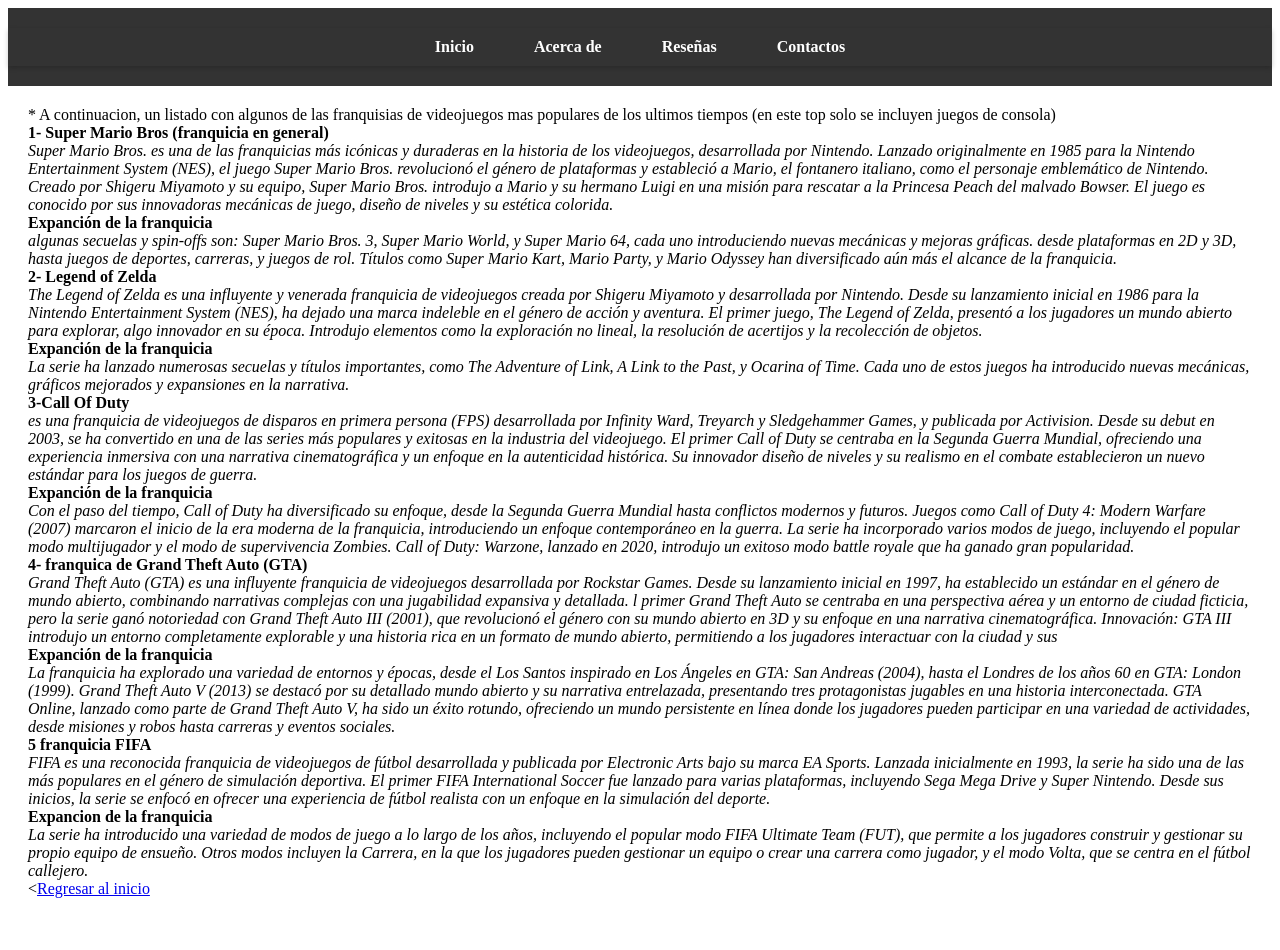
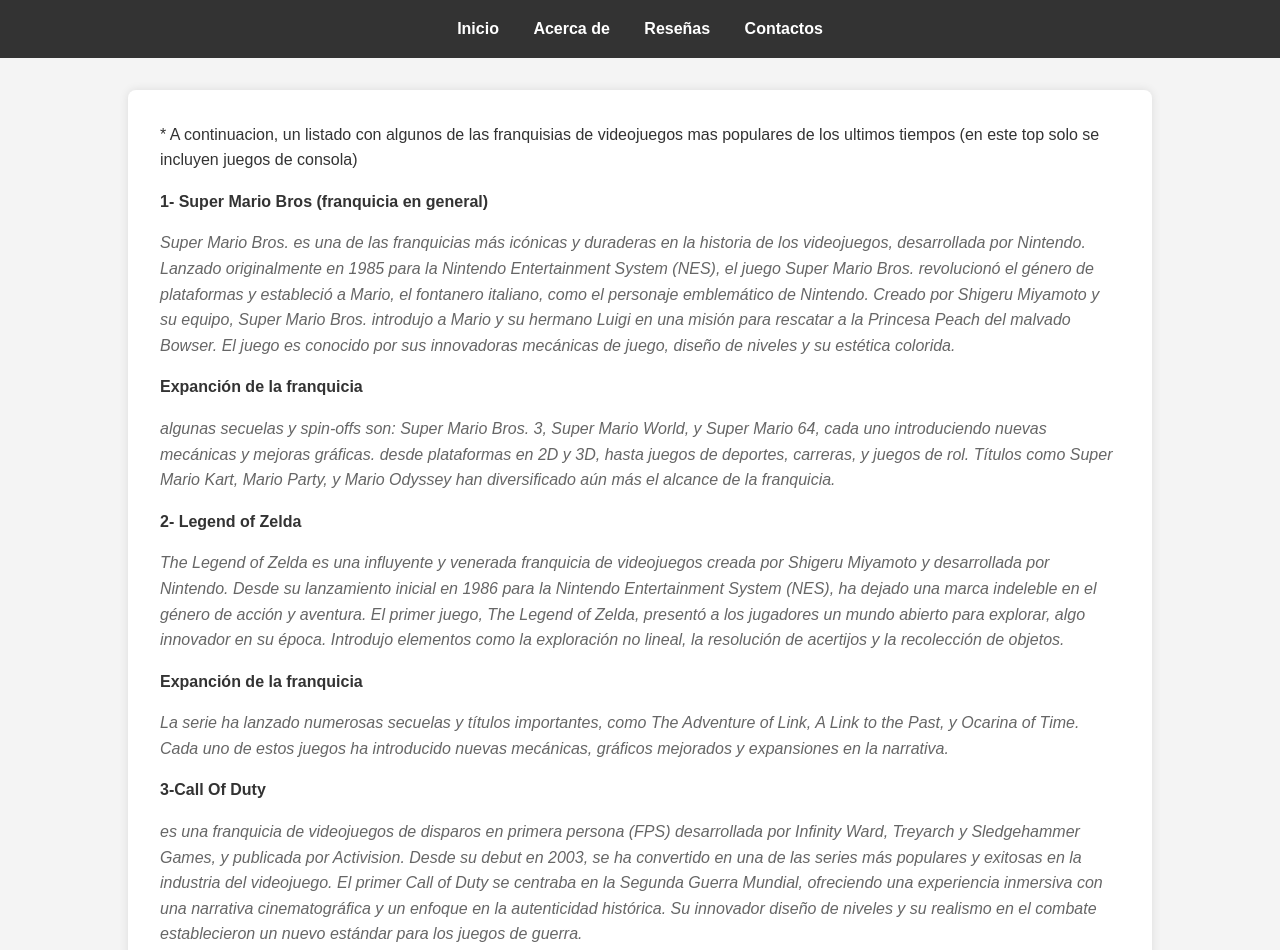
Before and after one commit to MarioCalzadilla/SitioWebVideojuegos, a plain HTML site: page views/resenas.html in a window 1280 px wide. Shown: the top 950 px of the page. Before the commit the page ends 926 px from the top, so only its background shows below. Drawn offline with Linux system fonts and the light colour scheme.

Commit message:
se realizo el estilo con css

```diff
--- a/css/estilos.css
+++ b/css/estilos.css
@@ -1,124 +1,243 @@
-body {
-    /* Reset de márgenes y rellenos */
-    *
+/* estilos.css */
 
-{
+/* Resetear márgenes y rellenos por defecto */
+* {
     margin: 0;
     padding: 0;
     box-sizing: border-box;
 }
 
-/* Estilo general del cuerpo */
+/* Estilo para el body */
 body {
-    font-family: 'Arial', sans-serif;
-    background-color: #1e1e1e; /* Fondo oscuro */
-    color: #e0e0e0; /* Texto claro */
+    font-family: Arial, sans-serif;
     line-height: 1.6;
+    background-color: #f4f4f4;
+    color: #333;
 }
 
-/* Contenedor principal */
-.container {
+/* Estilo para el contenedor principal */
+#container {
     width: 80%;
-    margin: auto;
-    overflow: hidden;
+    margin: 0 auto;
 }
 
-/* Cabecera */
+/* Estilo para el header */
 header {
     background: #333;
     color: #fff;
-    padding: 20px 0;
+    padding: 1rem 0;
     text-align: center;
 }
 
     header h1 {
-        margin: 0;
-        font-size: 2.5em;
+        margin-bottom: 0.5rem;
+        font-size: 2rem;
     }
 
-/* Navegación */
-.nav {
-    background-color: #333;
-    padding: 10px 0;
-    box-shadow: 0 2px 5px rgba(0, 0, 0, 0.2);
+/* Estilo para el menú de navegación */
+nav ul {
+    list-style: none;
+    padding: 0;
 }
 
+    nav ul li {
+        display: inline;
+        margin: 0 15px;
+    }
+
+        nav ul li a {
+            color: #fff;
+            text-decoration: none;
+            font-size: 1.1rem;
+        }
+
+            nav ul li a:hover {
+                text-decoration: underline;
+            }
+
+/* Estilo para el main */
+main {
+    padding: 2rem 0;
+}
+
+/* Agregar un poco de espacio al contenido principal */
+main {
+    background: #fff;
+    border-radius: 8px;
+    padding: 1.5rem;
+    box-shadow: 0 0 10px rgba(0, 0, 0, 0.1);
+}
+
+/* Añadir espacio en la parte inferior del contenedor */
+#container {
+    margin-bottom: 2rem;
+}
+
+/*css resena*/
+/* estilos.css */
+
+/* Resetear márgenes y rellenos por defecto */
+* {
+    margin: 0;
+    padding: 0;
+    box-sizing: border-box;
+}
+
+/* Estilo general para el body */
+body {
+    font-family: Arial, sans-serif;
+    line-height: 1.6;
+    background-color: #f4f4f4;
+    color: #333;
+}
+
+/* Estilo para el header */
+header {
+    background: #333;
+    color: #fff;
+    padding: 1rem;
+    text-align: center;
+}
+
+/* Estilo para la navegación */
 .nav ul {
     list-style: none;
     padding: 0;
-        margin: 0;
-        display: flex;
-        justify-content: center;
 }
 
     .nav ul li {
-            margin: 0 20px;
+        display: inline;
+        margin: 0 15px;
     }
 
         .nav ul li a {
             color: #fff;
             text-decoration: none;
-                font-weight: bold;
-                padding: 5px 10px;
-                transition: color 0.3s ease, background-color 0.3s ease;
-                border-radius: 5px;
+            font-size: 1.1rem;
         }
 
             .nav ul li a:hover {
-                    color: #333;
-                    background-color: #fff;
-                    text-decoration: none;
-                    box-shadow: 0px 4px 10px rgba(0, 0, 0, 0.1);
-                    padding: 7px 12px;
-                    border-radius: 5px;
+                text-decoration: underline;
             }
 
-/* Sección principal */
+/* Estilo para el main */
 main {
-    padding: 20px;
+    width: 80%;
+    margin: 2rem auto;
+    background: #fff;
+    padding: 2rem;
+    border-radius: 8px;
+    box-shadow: 0 0 10px rgba(0, 0, 0, 0.1);
 }
 
-h2 {
-    color: #ff5722; /* Color de títulos secundarios */
-    margin-bottom: 10px;
+    /* Estilo para párrafos dentro de main */
+    main p {
+        margin-bottom: 1rem;
     }
 
-/* Tarjetas de juego */
-.card {
-    background: #2b2b2b;
-    border: 1px solid #444;
-    border-radius: 8px;
-    padding: 20px;
-    margin-bottom: 20px;
-    transition: transform 0.3s ease;
+/* Estilo para textos en negrita y cursiva */
+b {
+    color: #333;
 }
 
-    .card img {
-        max-width: 100%;
-        border-radius: 8px;
+i {
+    color: #666;
+    font-style: italic;
 }
 
-    .card:hover {
-        transform: scale(1.05); /* Efecto de hover en las tarjetas */
+/* Estilo para el enlace de regreso */
+a {
+    color: #333;
+    text-decoration: none;
+    font-weight: bold;
 }
 
-/* Pie de página */
-footer {
+    a:hover {
+        text-decoration: underline;
+    }
+
+/*estilo css para acerca de*/
+
+/* estilos.css */
+
+/* Resetear márgenes y rellenos por defecto */
+* {
+    margin: 0;
+    padding: 0;
+    box-sizing: border-box;
+}
+
+/* Estilo general para el body */
+body {
+    font-family: Arial, sans-serif;
+    line-height: 1.6;
+    background-color: #f4f4f4;
+    color: #333;
+}
+
+/* Estilo para el header */
+header {
     background: #333;
     color: #fff;
+    padding: 1rem 0;
     text-align: center;
-    padding: 10px 0;
 }
 
-    footer p {
-        margin: 0;
+/* Estilo para la navegación */
+.nav ul {
+    list-style: none;
+    padding: 0;
 }
 
-/* Diseño responsivo */
-@media (max-width: 768px) {
-    header h1 {
-        font-size: 2em;
+    .nav ul li {
+        display: inline;
+        margin: 0 15px;
     }
 
-    nav ul li
+        .nav ul li a {
+            color: #fff;
+            text-decoration: none;
+            font-size: 1rem;
         }
+
+            .nav ul li a:hover {
+                text-decoration: underline;
+            }
+
+/* Estilo para el main */
+main {
+    width: 80%;
+    margin: 2rem auto;
+    background: #fff;
+    padding: 2rem;
+    border-radius: 8px;
+    box-shadow: 0 0 10px rgba(0, 0, 0, 0.1);
+}
+
+    /* Estilo para el h1 */
+    main h1 {
+        margin-bottom: 1rem;
+        font-size: 1.8rem;
+        color: #333;
+    }
+
+    /* Estilo para los párrafos */
+    main p {
+        margin-bottom: 1rem;
+    }
+
+/* Estilo para textos en cursiva */
+i {
+    font-style: italic;
+    color: #666;
+}
+
+/* Estilo para enlaces */
+a {
+    color: #0066cc;
+    text-decoration: none;
+}
+
+    a:hover {
+        text-decoration: underline;
+    }
```
Also changed, not shown: views/acercade.html (+1 -8 lines), views/inicio.html (+1 -8 lines). Lines whose indentation alone changed are shown as unchanged.
